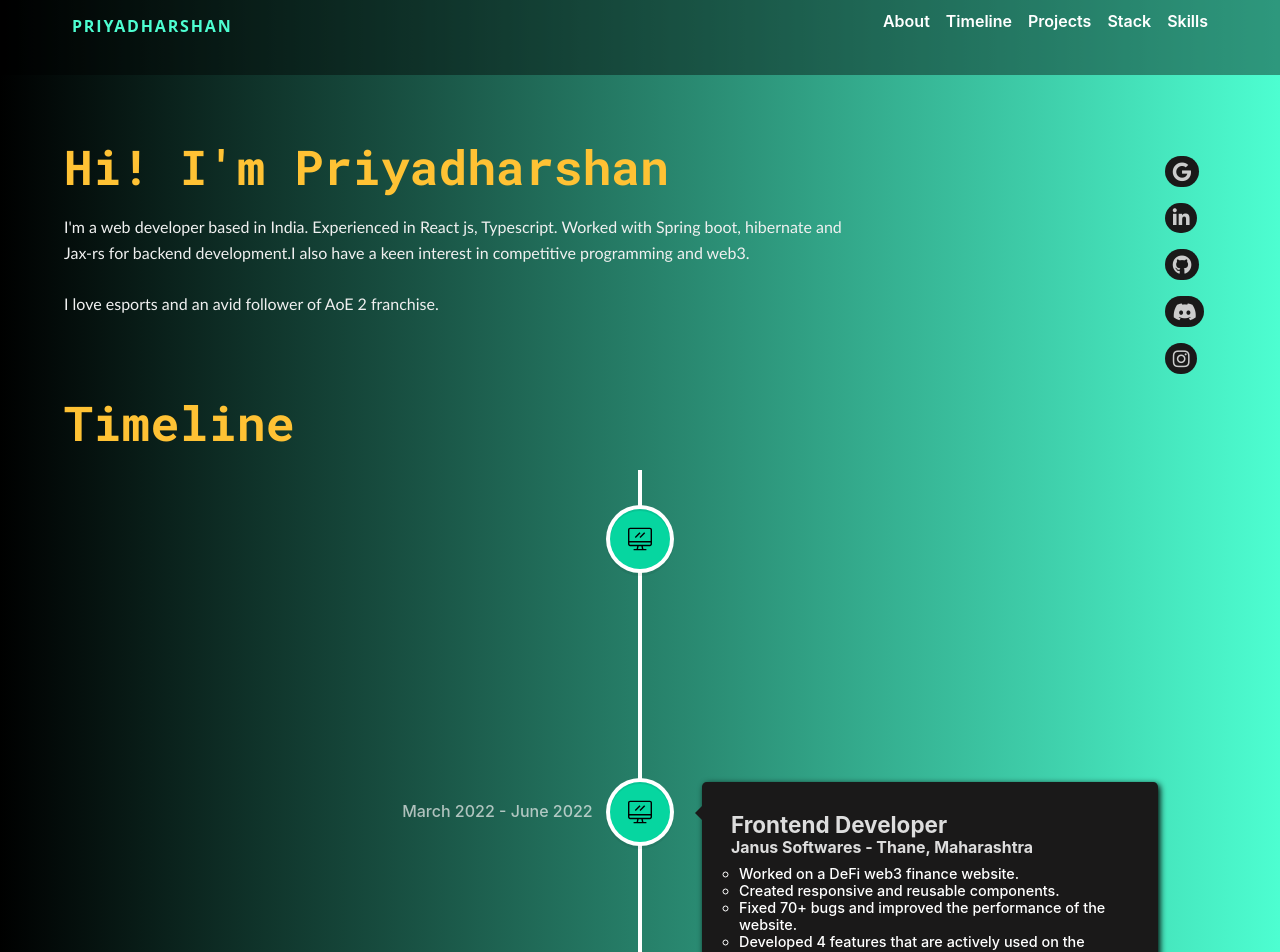
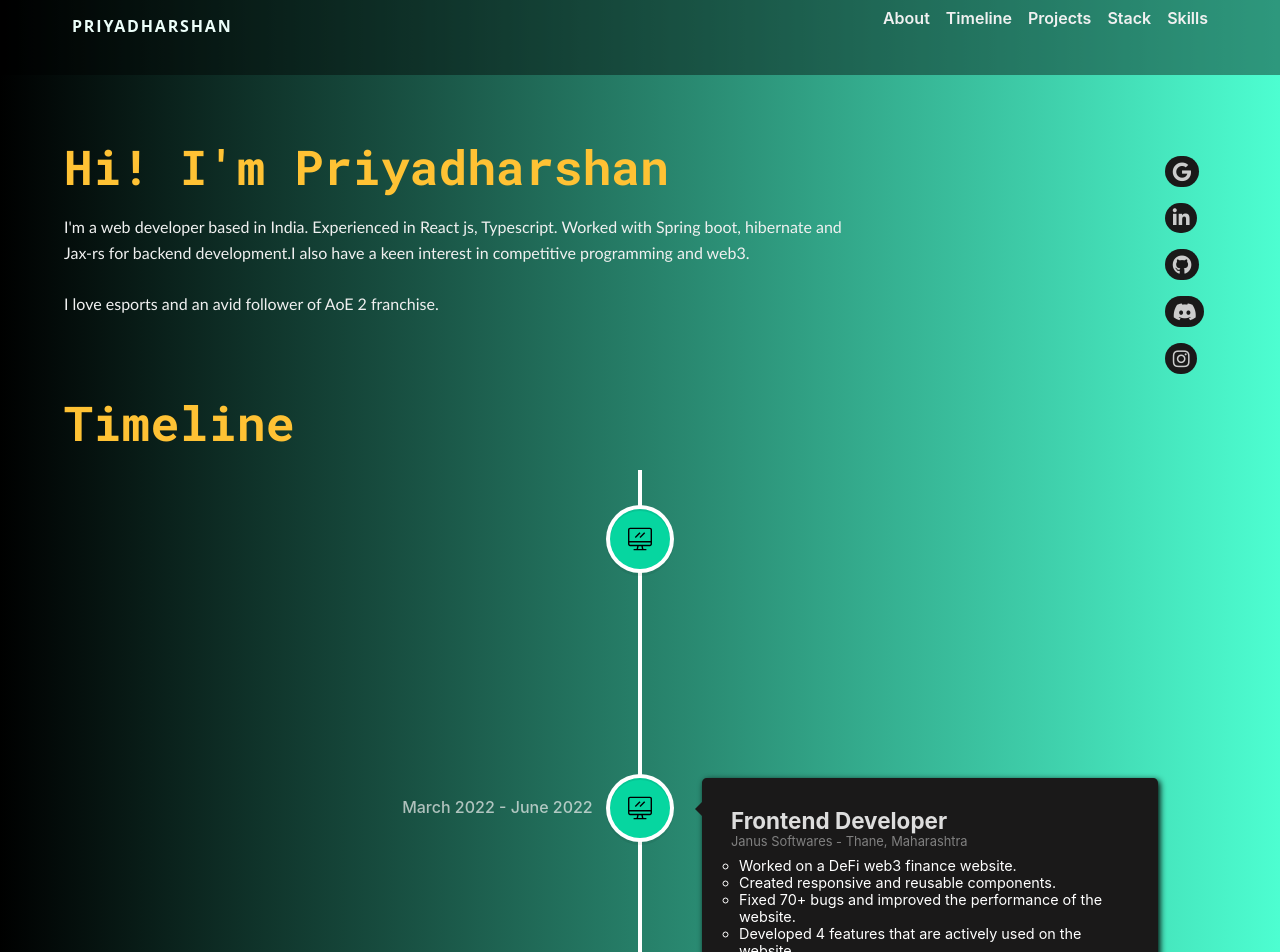
Before and after one commit to Viper-10/personal-website, a React (Create React App) app: page / in a window 1280 px wide. Shown: the top 952 px of the page. Built offline with nearby package versions, Linux system fonts and the light colour scheme.

Commit message:
FEAT - Complete 3rd iteration of improvisations

```diff
--- a/public/index.html
+++ b/public/index.html
@@ -6,10 +6,6 @@
     <meta name="viewport" content="width=device-width, initial-scale=1" />
     <meta name="theme-color" content="#000000" />
     <meta name="description" content="Priyadharshan Ravichandran Website" />
-    <meta
-      name="keywords"
-      content="Priyadharshan, Priyadharshan Ravichandran, 19BCS012"
-    />
     <link rel="apple-touch-icon" href="%PUBLIC_URL%/logo192.png" />
     <link
       rel="stylesheet"
--- a/src/Pages/Home/Components/Navbar/LaptopView/index.js
+++ b/src/Pages/Home/Components/Navbar/DesktopView/index.js
@@ -2,7 +2,7 @@ import { useEffect } from "react";
 import "./style.css";
 import { navigationItems } from "../navigationItems";
 
-const LaptopView = () => {
+const DesktopView = () => {
   useEffect(() => {
     const handleScroll = () => {
       const navbar = document.querySelector(".navbar");
@@ -24,11 +24,9 @@ const LaptopView = () => {
         </div>
         <ul className="nav-items">
           {navigationItems.map((item) => (
-            <li className="nav-item" key={item.name}>
-              <a href={item.link} className="link">
-                {item.name}
-              </a>
-            </li>
+            <a key={item.name} href={item.link} className="nav-item link">
+              {item.name}
+            </a>
           ))}
         </ul>
       </div>
@@ -36,4 +34,4 @@ const LaptopView = () => {
   );
 };
 
-export default LaptopView;
+export default DesktopView;
--- a/src/Pages/Home/Components/Navbar/LaptopView/style.css
+++ b/src/Pages/Home/Components/Navbar/DesktopView/style.css
@@ -36,6 +36,7 @@
   font-family: "Open Sans", sans-serif;
   letter-spacing: 0.2ch;
   padding-top: 15px;
+  animation: 3s glow ease-in-out infinite forwards;
 }
 
 .link {
--- a/src/Pages/Home/Components/Navbar/Navbar.js
+++ b/src/Pages/Home/Components/Navbar/Navbar.js
@@ -1,10 +1,10 @@
 import { useMediaQuery } from "./../../../../hooks/useMediaQuery";
-import LaptopView from "./LaptopView";
+import DesktopView from "./DesktopView";
 import MobileView from "./MobileView";
 
 const Navbar = () => {
   const isMobile = useMediaQuery("600");
-  return isMobile ? <MobileView /> : <LaptopView />;
+  return isMobile ? <MobileView /> : <DesktopView />;
 };
 
 export default Navbar;
--- a/src/Pages/Home/Components/Timeline/Timeline.js
+++ b/src/Pages/Home/Components/Timeline/Timeline.js
@@ -22,10 +22,10 @@ const Timeline = () => {
         icon={isWorkIcon ? <WorkSvg /> : <SchoolSvg />}
       >
         <h3 className="vertical-timeline-element-title">{element.title}</h3>
-        <h5 className="vertical-timeline-element-subtitle">
+        <h6 className="vertical-timeline-element-subtitle">
           {element.workplace}
           {` ${element.location}`}
-        </h5>
+        </h6>
         {element.description && (
           <p className="vertical-timeline-element-description">
             {element.description}
--- a/src/Pages/Home/Components/Timeline/style.css
+++ b/src/Pages/Home/Components/Timeline/style.css
@@ -3,6 +3,10 @@
 .vertical-timeline-element-description {
   color: #ddd;
   background-color: var(--primary-dark-color);
+}
+.vertical-timeline-element-subtitle {
+  color: grey;
+  font-weight: 400;
 }
 .vertical-timeline-element-content-arrow {
   border-inline-end-color: var(--primary-dark-color);
@@ -11,7 +15,9 @@
   background-color: var(--primary-dark-color);
   box-shadow: 2px 2px 6px 0px black;
 }
-
+.vertical-timeline-element-description {
+  font-weight: 300;
+}
 .bullet-point-list {
   color: white;
   margin-top: 0.5rem;
@@ -21,5 +27,5 @@
 .bullet-point {
   list-style-type: circle;
   font-size: 0.9rem;
-  font-weight: 500;
+  font-weight: 400;
 }
```
